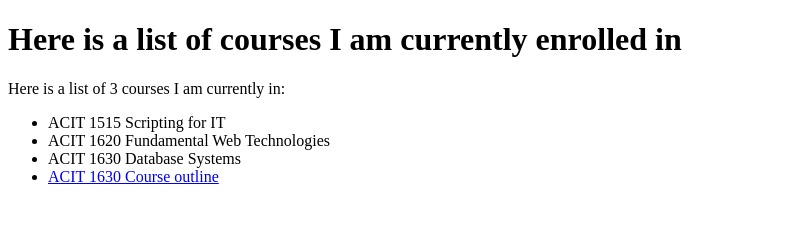
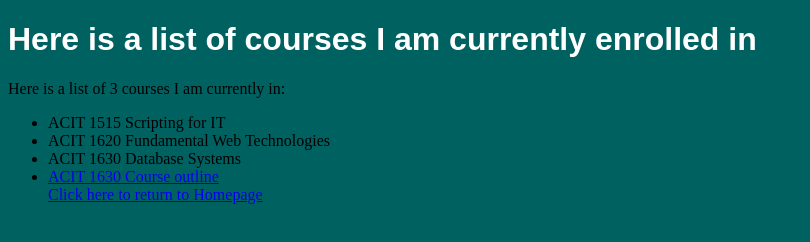
Before and after one commit to Parteekg/personal_website, a plain HTML site: page misc/courses.html in a window 1280 px wide. Shown: the whole page, without its empty margins (0-810 px from the left). Drawn offline with Linux system fonts and the light colour scheme.

Commit message:
Added background colour and h1 colour in all 3 files, added new font to all H1 tags, completed personal website part 4

```diff
--- a/css/stylesheet.css
+++ b/css/stylesheet.css
@@ -4,5 +4,5 @@ body{
 
 h1{
     color: #FFFFFF;
-
+     font-family: "Montserrat", sans-serif;
 }
--- a/misc/courses.html
+++ b/misc/courses.html
@@ -1,6 +1,9 @@
 <!DOCTYPE html>
 <hmtl lang="en-CA">
 
+    <head>
+        <link rel="stylesheet" href="../css/stylesheet.css">
+    </head>
     <h1> Here is a list of courses I am currently enrolled in </h1>
 
     <p>
@@ -11,9 +14,11 @@
         <li> ACIT 1630 Database Systems </li>
         <li><a href="https://www.bcit.ca/outlines/20231089206/">ACIT 1630 Course outline</a>
         </li>
+            <a href="index.html"> Click here to return to Homepage </a>
     </ul>
     </p>
 
 
 
+
     </html>
```
Also changed, not shown: misc/index.html (+4 -8 lines), misc/school.html (+4 -1 lines). Lines whose indentation alone changed are shown as unchanged.
